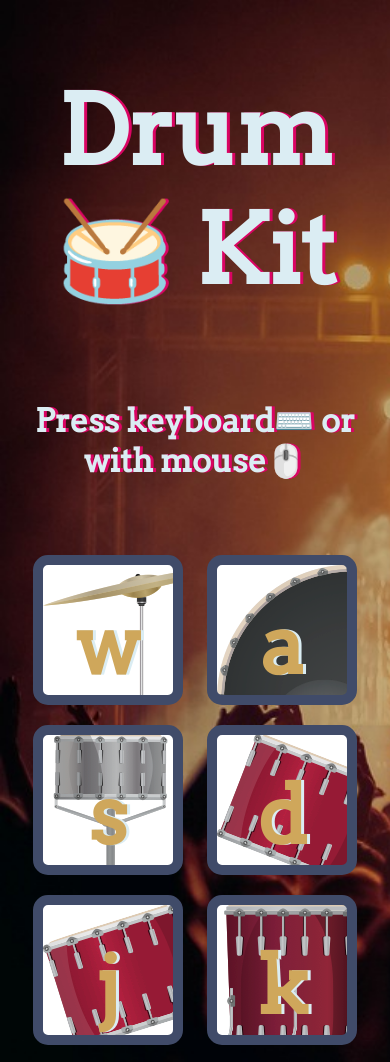
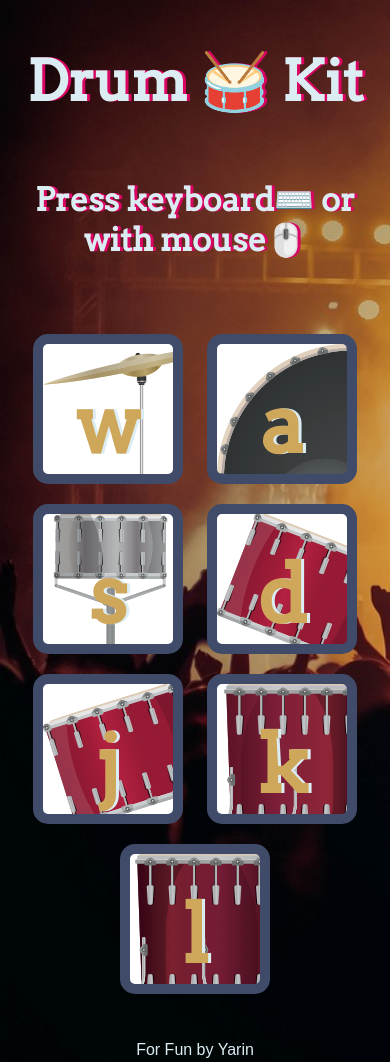
Before and after one commit to Yarin9Ashmoz/Drums, a plain HTML site: page index.html in a window 390 px wide. Shown: the top 1062 px of the page. Drawn offline with Linux system fonts and the light colour scheme.

Commit message:
Update styles.css

```diff
--- a/styles.css
+++ b/styles.css
@@ -101,10 +101,15 @@ footer {
   background-color: white;
 }
 
-@media only screen and (max-width: 767px) {
-  .m-show {
-      display: block !important;
-      max-height: none !important;
-      overflow: visible !important;
+@media(min-width: 390px) and (max-width:480px) {
+
+  body{
+    display: flex;
   }
+
+  h1{
+    font-size: 3.5rem;
+    text-align: center;
+  }
+
 }
```
